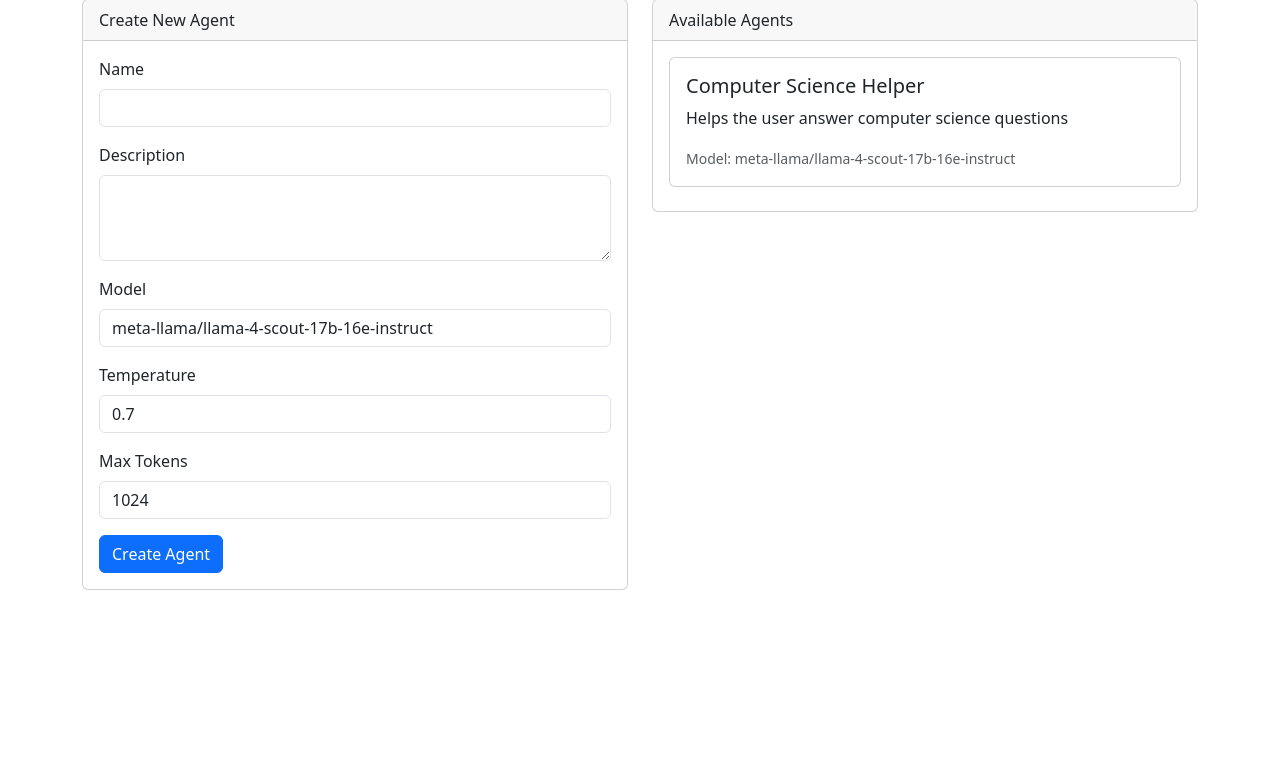
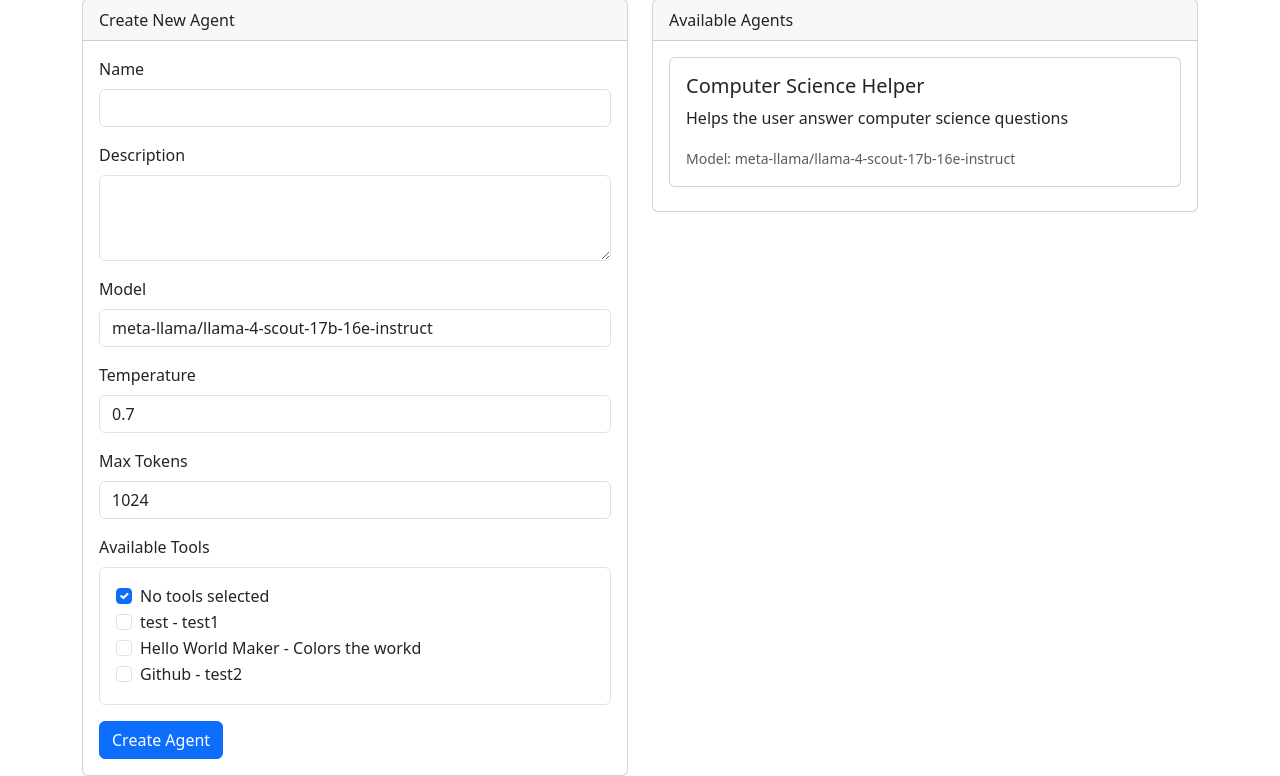
Before and after one commit to nabeelfarooqui98/hackathon-agent-app, a Flask app: page / in a window 1280 px wide. Shown: the part 183-959 px from the top of the page. Before the commit the page ends 773 px from the top, so only its background shows below. Run offline with Flask 3, Linux system fonts and the light colour scheme; data that the repository does not hold is empty.

Commit message:
Fix tools page not working and not letting the user add tools

```diff
--- /dev/null
+++ b/data/tools.json
@@ -0,0 +1,33 @@
+[
+  {
+    "name": "test",
+    "description": "test1",
+    "type": "github",
+    "config": {},
+    "is_active": true,
+    "created_at": "2025-05-10T15:39:16.908566"
+  },
+  {
+    "name": "Hello World Maker",
+    "description": "Colors the workd",
+    "type": "slack",
+    "config": {},
+    "is_active": true,
+    "created_at": "2025-05-10T15:39:16.908566"
+  },
+  {
+    "name": "Github",
+    "description": "test2",
+    "type": "github",
+    "config": {
+      "capabilities": [
+        "Code review",
+        "Best practices check",
+        "Security analysis",
+        "Performance optimization"
+      ]
+    },
+    "is_active": true,
+    "created_at": "2025-05-10T15:39:16.908566"
+  }
+]
--- a/storage.py
+++ b/storage.py
@@ -1,7 +1,14 @@
 import json
 import os
 from typing import List, Dict, Optional
+from datetime import datetime
 from models import Agent, Tool
+
+class DateTimeEncoder(json.JSONEncoder):
+    def default(self, obj):
+        if isinstance(obj, datetime):
+            return obj.isoformat()
+        return super().default(obj)
 
 class Storage:
     def __init__(self, data_dir: str = "data"):
@@ -9,34 +16,56 @@ class Storage:
         self.agents_file = os.path.join(data_dir, "agents.json")
         self.tools_file = os.path.join(data_dir, "tools.json")
         self._ensure_data_dir()
+        self._initialize_files()
 
     def _ensure_data_dir(self):
         if not os.path.exists(self.data_dir):
             os.makedirs(self.data_dir)
 
+    def _initialize_files(self):
+        # Initialize agents file if it doesn't exist
+        if not os.path.exists(self.agents_file):
+            with open(self.agents_file, 'w') as f:
+                json.dump([], f)
+
+        # Initialize tools file if it doesn't exist
+        if not os.path.exists(self.tools_file):
+            with open(self.tools_file, 'w') as f:
+                json.dump([], f)
+
     def save_agents(self, agents: List[Agent]):
         data = [agent.to_dict() for agent in agents]
         with open(self.agents_file, 'w') as f:
-            json.dump(data, f, indent=2)
+            json.dump(data, f, indent=2, cls=DateTimeEncoder)
 
     def load_agents(self) -> List[Agent]:
-        if not os.path.exists(self.agents_file):
+        try:
+            if not os.path.exists(self.agents_file):
+                return []
+            with open(self.agents_file, 'r') as f:
+                data = json.load(f)
+            return [Agent.from_dict(agent_data) for agent_data in data]
+        except json.JSONDecodeError:
+            # If file is corrupted, reinitialize it
+            self._initialize_files()
             return []
-        with open(self.agents_file, 'r') as f:
-            data = json.load(f)
-        return [Agent.from_dict(agent_data) for agent_data in data]
 
     def save_tools(self, tools: List[Tool]):
         data = [vars(tool) for tool in tools]
         with open(self.tools_file, 'w') as f:
-            json.dump(data, f, indent=2)
+            json.dump(data, f, indent=2, cls=DateTimeEncoder)
 
     def load_tools(self) -> List[Tool]:
-        if not os.path.exists(self.tools_file):
+        try:
+            if not os.path.exists(self.tools_file):
+                return []
+            with open(self.tools_file, 'r') as f:
+                data = json.load(f)
+            return [Tool(**tool_data) for tool_data in data]
+        except json.JSONDecodeError:
+            # If file is corrupted, reinitialize it
+            self._initialize_files()
             return []
-        with open(self.tools_file, 'r') as f:
-            data = json.load(f)
-        return [Tool(**tool_data) for tool_data in data]
 
     def get_agent(self, name: str) -> Optional[Agent]:
         agents = self.load_agents()
--- a/templates/index.html
+++ b/templates/index.html
@@ -64,6 +64,17 @@
                                     <div class="mb-3">
                                         <label for="agentMaxTokens" class="form-label">Max Tokens</label>
                                         <input type="number" class="form-control" id="agentMaxTokens" value="1024">
+                                    </div>
+                                    <div class="mb-3">
+                                        <label class="form-label">Available Tools</label>
+                                        <div id="availableTools" class="border rounded p-3">
+                                            <div class="form-check">
+                                                <input class="form-check-input" type="checkbox" value="" id="noTools" checked>
+                                                <label class="form-check-label" for="noTools">
+                                                    No tools selected
+                                                </label>
+                                            </div>
+                                        </div>
                                     </div>
                                     <button type="submit" class="btn btn-primary">Create Agent</button>
                                 </form>
@@ -189,13 +200,18 @@
         document.getElementById('createAgentForm').addEventListener('submit', async (e) => {
             e.preventDefault();
 
+            // Get selected tools
+            const selectedTools = Array.from(document.querySelectorAll('#availableTools input[type="checkbox"]:checked'))
+                .map(checkbox => checkbox.value)
+                .filter(value => value !== ''); // Filter out the "no tools" option
+
             const agentData = {
                 name: document.getElementById('agentName').value,
                 description: document.getElementById('agentDescription').value,
                 model: document.getElementById('agentModel').value,
                 temperature: parseFloat(document.getElementById('agentTemperature').value),
                 max_tokens: parseInt(document.getElementById('agentMaxTokens').value),
-                tools: []
+                tools: selectedTools
             };
 
             try {
@@ -210,6 +226,9 @@
                 if (response.ok) {
                     loadAgents();
                     e.target.reset();
+                    // Reset tool selection
+                    document.getElementById('noTools').checked = true;
+                    updateToolCheckboxes();
                 } else {
                     const data = await response.json();
                     alert(`Error: ${data.error}`);
@@ -320,6 +339,7 @@
                 const response = await fetch('/tools');
                 const tools = await response.json();
 
+                // Update tools list in tools tab
                 const toolsList = document.getElementById('toolsList');
                 toolsList.innerHTML = tools.map(tool => `
                     <div class="card mb-2">
@@ -330,10 +350,49 @@
                         </div>
                     </div>
                 `).join('');
+
+                // Update available tools in agent creation form
+                const availableTools = document.getElementById('availableTools');
+                const noToolsCheckbox = document.getElementById('noTools');
+
+                // Clear existing tool checkboxes except the "no tools" option
+                while (availableTools.children.length > 1) {
+                    availableTools.removeChild(availableTools.lastChild);
+                }
+
+                // Add tool checkboxes
+                tools.forEach(tool => {
+                    const div = document.createElement('div');
+                    div.className = 'form-check';
+                    div.innerHTML = `
+                        <input class="form-check-input tool-checkbox" type="checkbox" value="${tool.name}" id="tool_${tool.name}">
+                        <label class="form-check-label" for="tool_${tool.name}">
+                            ${tool.name} - ${tool.description}
+                        </label>
+                    `;
+                    availableTools.appendChild(div);
+                });
+
+                // Add event listeners to tool checkboxes
+                document.querySelectorAll('.tool-checkbox').forEach(checkbox => {
+                    checkbox.addEventListener('change', updateToolCheckboxes);
+                });
+                noToolsCheckbox.addEventListener('change', updateToolCheckboxes);
             } catch (error) {
                 console.error('Error loading tools:', error);
             }
         }
+
+        // Update tool checkboxes based on "no tools" selection
+        function updateToolCheckboxes() {
+            const noToolsChecked = document.getElementById('noTools').checked;
+            document.querySelectorAll('.tool-checkbox').forEach(checkbox => {
+                checkbox.disabled = noToolsChecked;
+                if (noToolsChecked) {
+                    checkbox.checked = false;
+                }
+            });
+        }
     </script>
 </body>
 </html>
```
